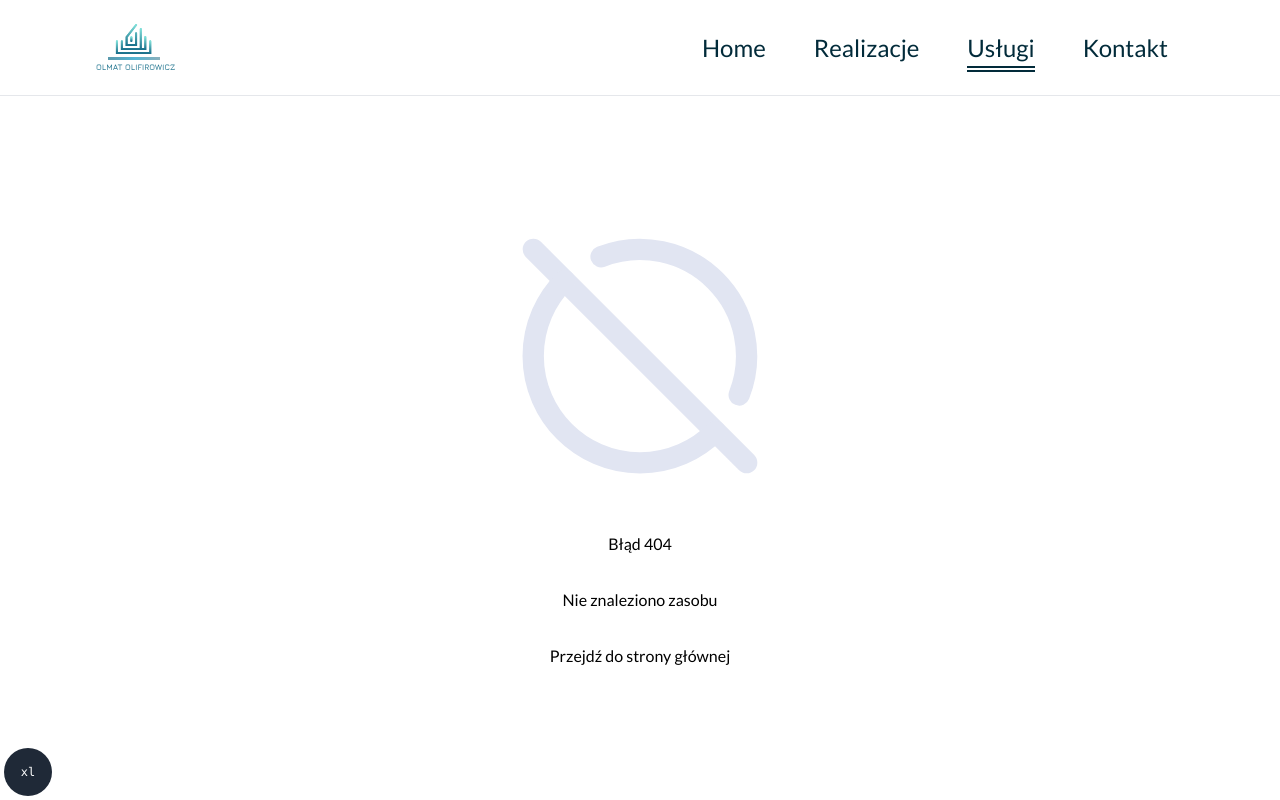
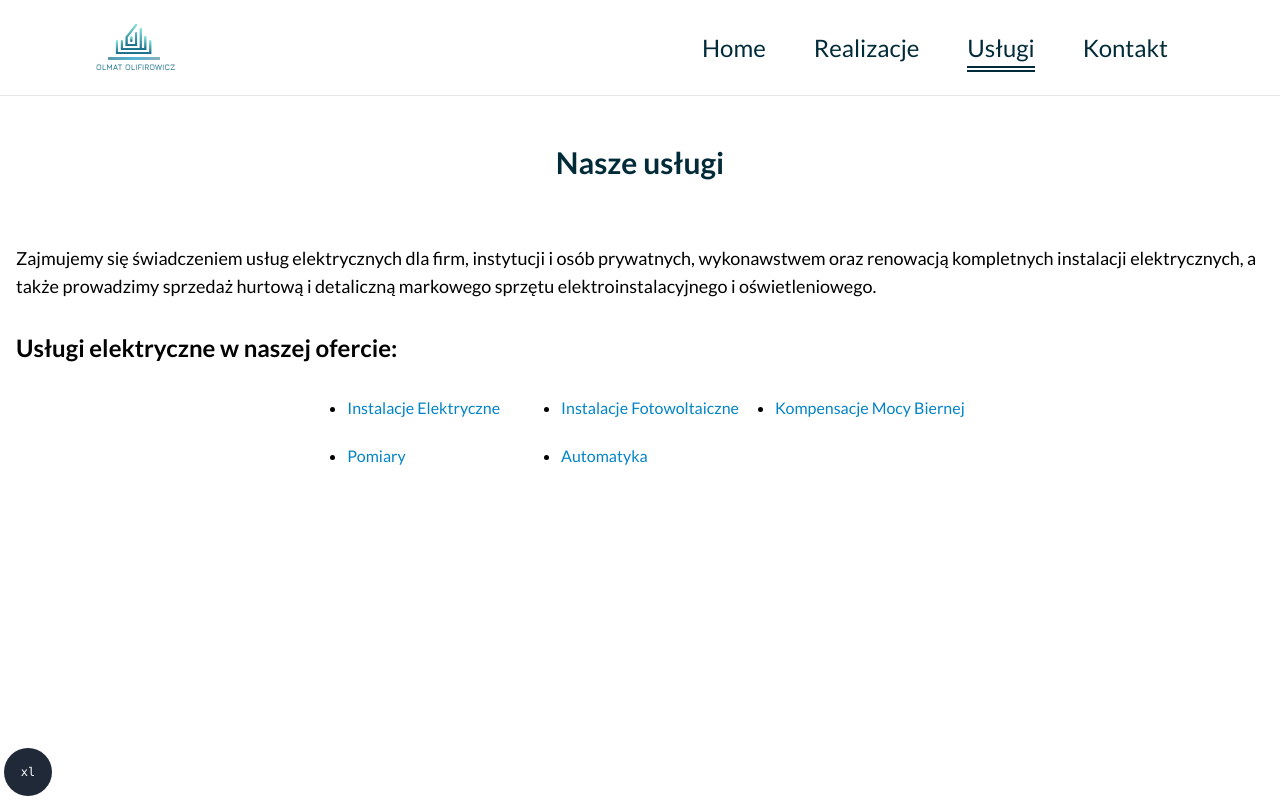
Before and after one commit to rafal19987/Olmat-Landing-Page-Electrician-Nextjs-Tailwind-TypeScript, a Next.js app: page /uslugi in a window 1280 px wide. Before the commit this address had no page. Shown: the top 800 px of the page. Built offline with nearby package versions, Linux system fonts and the light colour scheme.

Commit message:
feat: create services page

```diff
--- /dev/null
+++ b/src/app/(pages)/uslugi/page.tsx
@@ -0,0 +1,38 @@
+import Link from 'next/link';
+import { PageHeadline } from '@/components/shared-atoms/PageHeadline';
+import { SectionWrapper } from '@/components/shared-atoms/SectionWrapper';
+import * as Typography from '@/components/Typography';
+import { websiteConfig } from '@/websiteConfig';
+
+export default function ServicesPage() {
+  return (
+    <SectionWrapper>
+      <PageHeadline headline="Nasze usługi" />
+
+      <div className="space-y-1">
+        <Typography.Paragraph>
+          Zajmujemy się świadczeniem usług elektrycznych dla firm, instytucji i
+          osób prywatnych, wykonawstwem oraz renowacją kompletnych instalacji
+          elektrycznych, a także prowadzimy sprzedaż hurtową i detaliczną
+          markowego sprzętu elektroinstalacyjnego i oświetleniowego.
+        </Typography.Paragraph>
+      </div>
+      <div className="space-y-8 lg:flex lg:flex-col lg:items-center">
+        <Typography.H3 className="self-start">
+          Usługi elektryczne w naszej ofercie:
+        </Typography.H3>
+        <ul className="grid grid-cols-1 gap-6 place-items-center pl-8 lg:grid-cols-3  lg:ml-0 lg:w-fit list-disc">
+          {websiteConfig.services.map((service, idx) => (
+            <li className="w-full" key={idx}>
+              <Link className="text-red-500" href={`/uslugi/${service.link}`}>
+                <Typography.Span className="text-sky-600">
+                  {service.headline}
+                </Typography.Span>
+              </Link>
+            </li>
+          ))}
+        </ul>
+      </div>
+    </SectionWrapper>
+  );
+}
```
